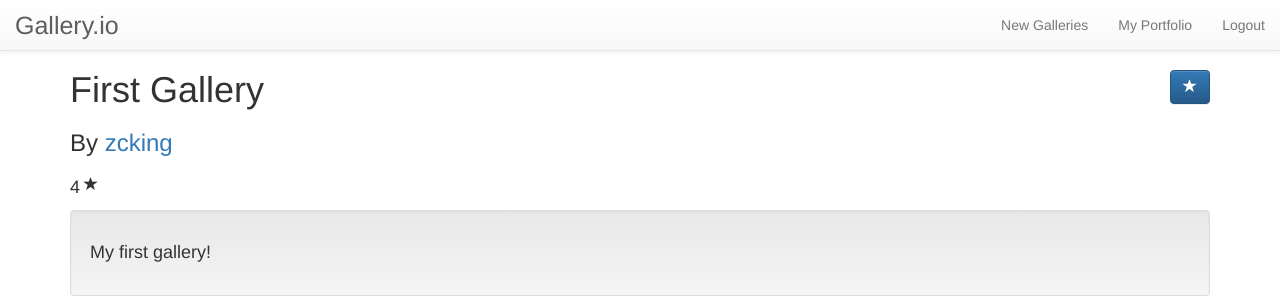
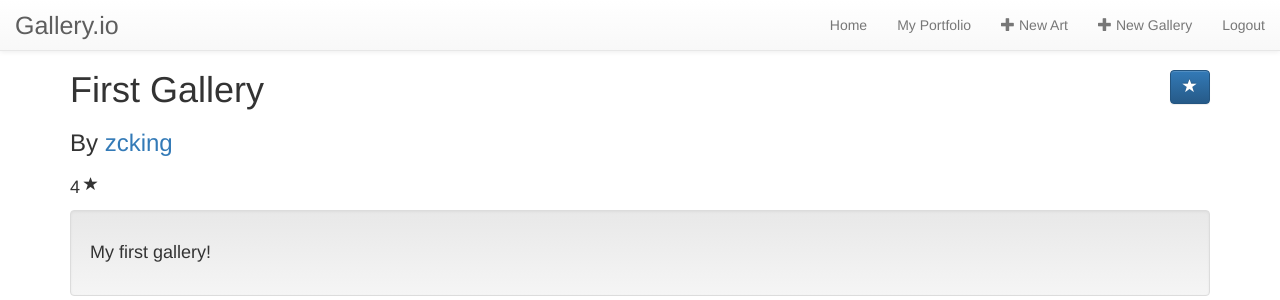
Before and after one commit to sgmoorthy/arts.io, a Django app: page /gallery/1/ in a window 1280 px wide. Shown: the top 300 px of the page. Run offline with Django 3.2, Linux system fonts and the light colour scheme; a user stored in the database is signed in; data comes from the database, SQL or seed files in the repository; both versions use the stored data as it was after the commit; some libraries are stand-ins or nearby versions.

Commit message:
Created blank links to 'New Art' and 'New Gallery' on nav

```diff
--- a/gallery/showcase/static/showcase/style.css
+++ b/gallery/showcase/static/showcase/style.css
@@ -98,3 +98,7 @@ body {
 .loginBtn {
   margin-top: 10px;
 }
+
+.bio {
+  font-size: 16px;
+}
--- a/gallery/showcase/templates/showcase/navigation.html
+++ b/gallery/showcase/templates/showcase/navigation.html
@@ -6,9 +6,11 @@
 
     <div id="navbar" class="collapse navbar-collapse">
       <ul class="nav navbar-nav navbar-right">
-        <li><a href="/">New Galleries</a></li>
+        <li><a href="/">Home</a></li>
         {% if user.is_authenticated %}
         <li><a href="{% url 'showcase:portfolio' user.username %}">My Portfolio</a></li>
+        <li><a href="#"><span class="glyphicon glyphicon-plus"></span>&nbsp;New Art</a></li>
+        <li><a href="#"><span class="glyphicon glyphicon-plus"></span>&nbsp;New Gallery</a></li>
         <li><a href="/logout">Logout</a></li>
         {% else %}
         <li><a href="/login">Login</a></li>
--- a/gallery/showcase/templates/showcase/portfolio.html
+++ b/gallery/showcase/templates/showcase/portfolio.html
@@ -14,7 +14,7 @@
         {{ artist.user.first_name }}&nbsp;{{ artist.user.last_name }}
       </h1>
 
-      <p>{{ artist.bio }}<p>
+      <p class="bio">{{ artist.bio }}<p>
     </div>
 
     <hr />
```
Also changed, not shown: gallery/db.sqlite3.
